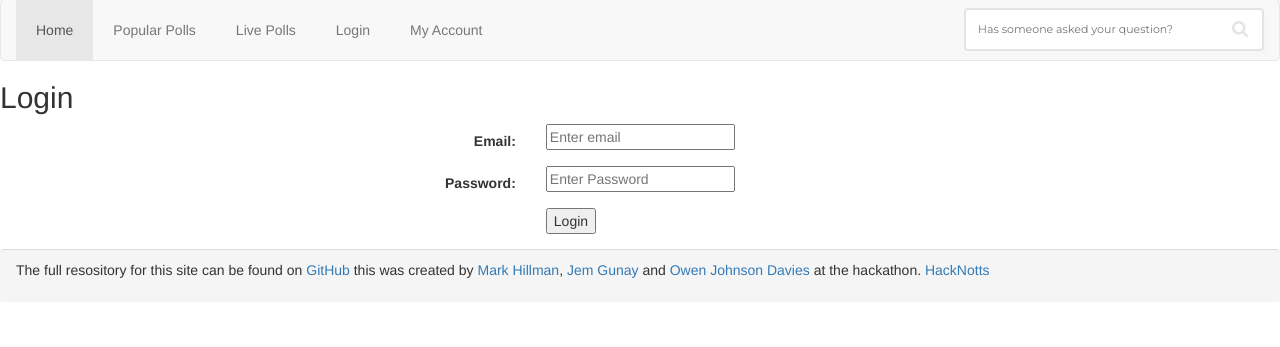
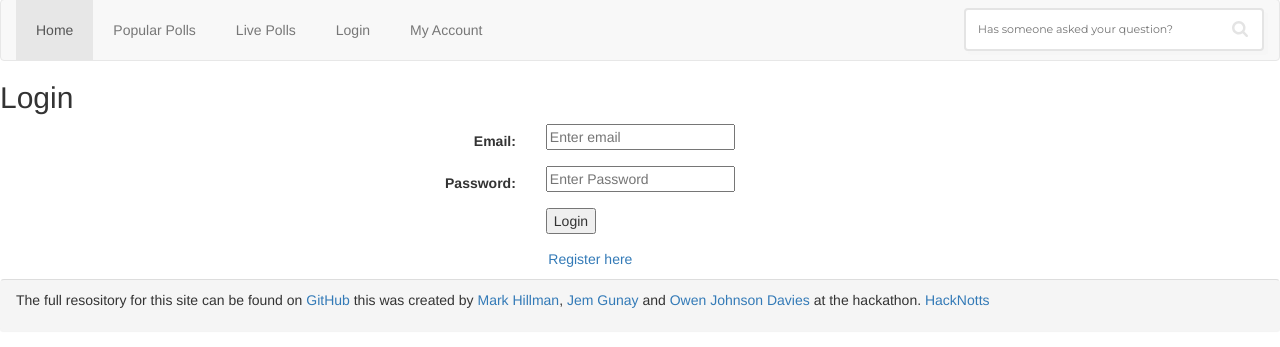
Before and after one commit to imitablerabbit/2afraid2ask, a Flask app: page /login in a window 1280 px wide. Shown: the part 108-455 px from the top of the page. Run offline with Flask 2, Linux system fonts and the light colour scheme; some libraries are stand-ins or nearby versions.

Commit message:
register

```diff
--- a/private/templates/login.html
+++ b/private/templates/login.html
@@ -4,9 +4,9 @@
 
 <h2>Login</h2>
 <div id="loginwrapper">
-<form method="POST" class="form-horizontal" >
+    <form method="POST" class="form-horizontal">
         <div class="form-group">
-	<label class="control-label col-sm-5"  for=email>Email:</label>
+            <label class="control-label col-sm-5" for=email>Email:</label>
             <div class="col-sm-6">
                 <input id=email name=email type=email placeholder="Enter email"></input>
             </div>
@@ -19,9 +19,12 @@
         </div>
         <div class="form-group">
             <div class="col-sm-offset-5 col-sm-2">
-	<input type="submit" value="Login" >
+                <input type="submit" value="Login">
             </div>
         </div>
     </form>
+    <div class="col-sm-offset-5 col-sm-2" style="padding-bottom : 10px;">
+        <a href="/user/new"> Register here </a>
+    </div>
 </div>
 {% endblock %}
```
Lines whose indentation alone changed are shown as unchanged.
